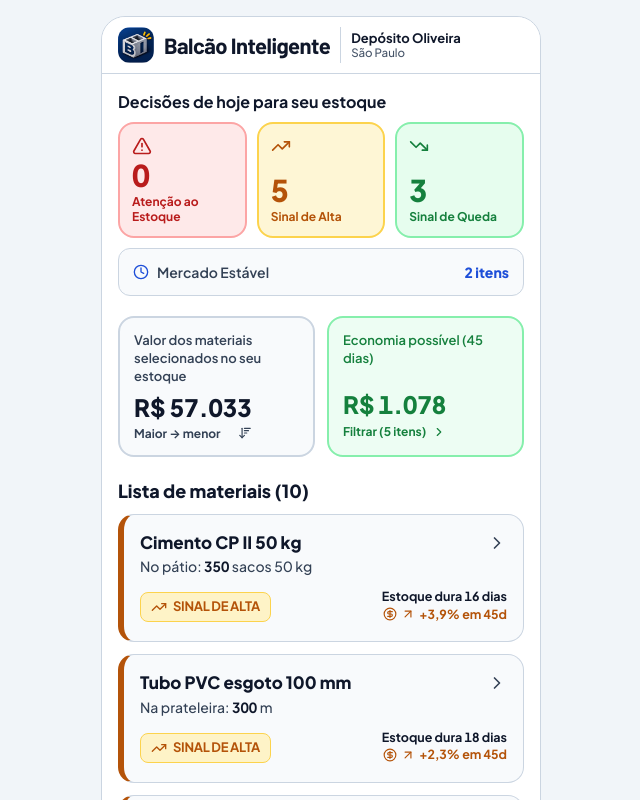
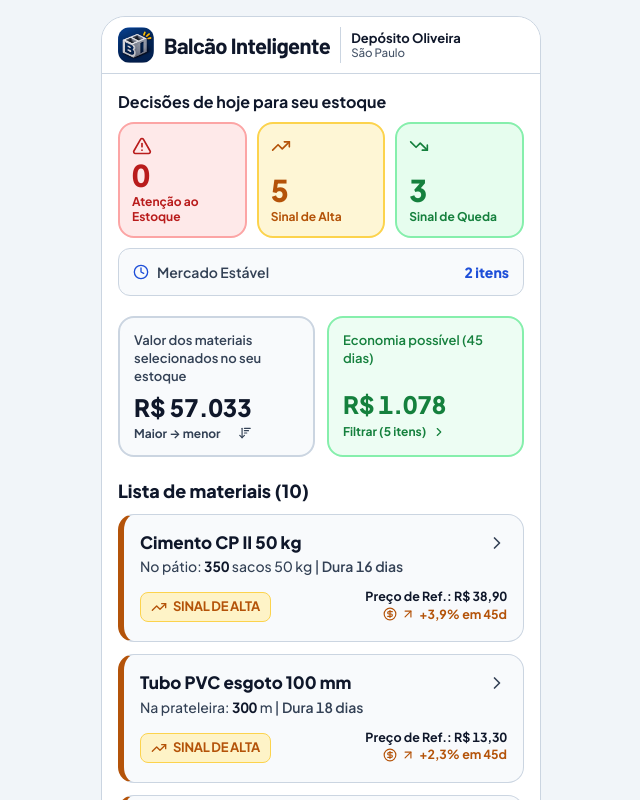
Before and after one commit to giulianocardozo-dev/balcao_inteligente, a React (Vite) app: page / in a window 1280 px wide. Shown: the top 800 px of the page, without its empty margins (319-959 px from the left). Built offline with nearby package versions, Linux system fonts and the light colour scheme; no server answers.

Commit message:
feat(ui): display stock duration in inventory list
Add visual indicator for stock duration in TodayScreen to help identify low-rotation items.

```diff
--- a/src/components/TodayScreen.tsx
+++ b/src/components/TodayScreen.tsx
@@ -13,6 +13,7 @@ import {
 } from 'lucide-react';
 import { EvaluatedMaterial, TrafficLightStatus } from '../types/inventory';
 import {
+  formatBRL,
   formatBRLWhole,
   formatPercentSigned,
   formatQty,
@@ -330,6 +331,18 @@ export function TodayScreen({ items, onSelectMaterial }: TodayScreenProps) {
                         {formatQty(item.config.estoqueAtual)}
                       </span>{' '}
                       {formatUnit(item.record.unidadeComercial, item.config.estoqueAtual)}
+                      {' | '}
+                      <span
+                        className={`font-num ${
+                          stockSortMode === 'dias'
+                            ? 'font-bold text-[#1D4ED8] dark:text-blue-300'
+                            : 'font-semibold text-[#334155] dark:text-slate-300'
+                        }`}
+                      >
+                        {item.diasQueDura >= 999
+                          ? 'Sem giro recente'
+                          : `Dura ${item.diasQueDura} ${item.diasQueDura === 1 ? 'dia' : 'dias'}`}
+                      </span>
                       {stockSortMode === 'valor' && (
                         <span className="font-bold text-[#1D4ED8] dark:text-blue-300 font-num">
                           {' '}· {formatBRLWhole(item.dinheiroParado)}
@@ -347,16 +360,10 @@ export function TodayScreen({ items, onSelectMaterial }: TodayScreenProps) {
                   <StatusChip status={item.status} />
 
                   <div className="min-w-0 text-right leading-tight">
-                    <div
-                      className={`text-[12px] min-[400px]:text-[12.5px] font-bold font-num ${
-                        stockSortMode === 'dias'
-                          ? 'text-[#1D4ED8] dark:text-blue-300'
-                          : 'text-[#0F172A] dark:text-slate-50'
-                      }`}
-                    >
-                      {item.diasQueDura >= 999
-                        ? 'Sem giro recente'
-                        : `Estoque dura ${item.diasQueDura} ${item.diasQueDura === 1 ? 'dia' : 'dias'}`}
+                    <div className="text-[12px] min-[400px]:text-[12.5px] font-bold font-num text-[#0F172A] dark:text-slate-50">
+                      {item.precoAtual > 0
+                        ? `Preço de Ref.: ${formatBRL(item.precoAtual)}`
+                        : 'Preço de Ref.: A definir'}
                     </div>
                     <div
                       title="Tendência prevista de preço em 45 dias"
```
